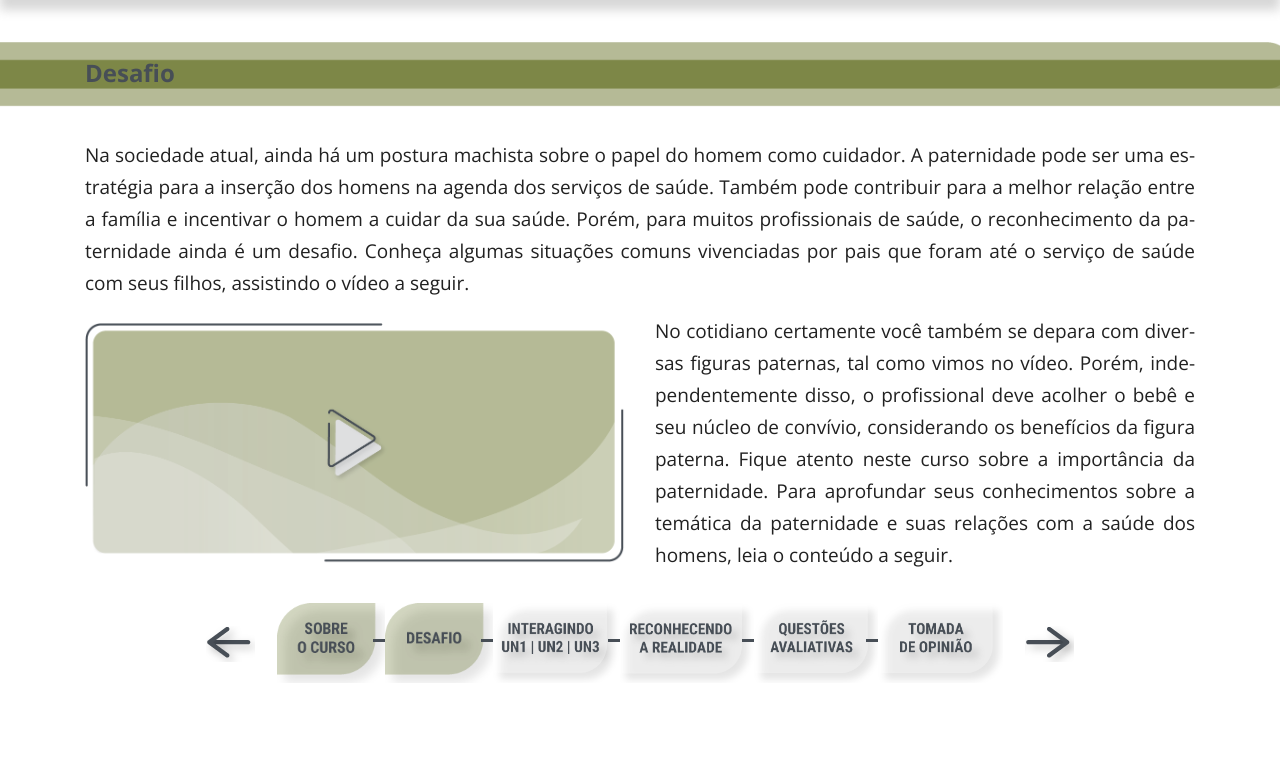
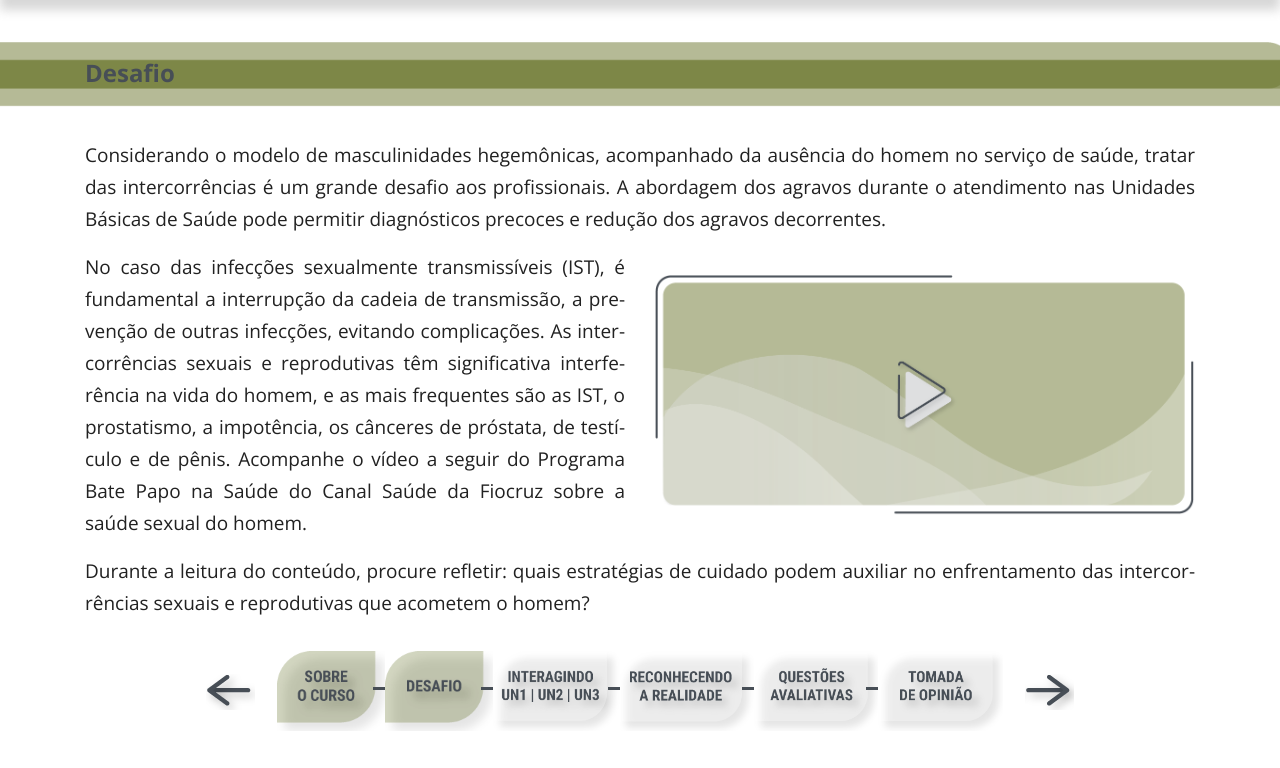
Before and after one commit to materiais-unasus-ufsc/sh-intercorrencias, a website: page src/desafio.html in a window 1280 px wide. Shown: the part 62-830 px from the top of the page. Before the commit the page ends 800 px from the top, so only its background shows below. Drawn offline with nearby package versions, Linux system fonts and the light colour scheme; a web font is replaced by a local one.

Commit message:
Atualiza página 'desafio'

```diff
--- a/src/desafio.html
+++ b/src/desafio.html
@@ -75,33 +75,28 @@
       <div class="row">
         <div class="col-md-12 content">
           <p>
-            Na sociedade atual, ainda há um postura machista sobre o papel do homem como cuidador. A paternidade pode ser uma estratégia para a inserção dos homens na agenda dos serviços de saúde. Também pode contribuir para a melhor relação entre a família e incentivar o homem a cuidar da sua saúde. Porém, para muitos profissionais de saúde, o reconhecimento da paternidade ainda é um desafio. Conheça algumas situações comuns vivenciadas por pais que foram até o serviço de saúde com seus filhos, assistindo o vídeo a seguir.
+            Considerando o modelo de masculinidades hegemônicas, acompanhado da ausência do homem no serviço de saúde, tratar das intercorrências é um grande desafio aos profissionais. A abordagem dos agravos durante o atendimento nas Unidades Básicas de Saúde pode permitir diagnósticos precoces e redução dos agravos decorrentes.
           </p>
+          <div class="row colunas">
+            <div class="col-md-6">
+              <p>
+                No caso das infecções sexualmente transmissíveis (IST), é fundamental a interrupção da cadeia de transmissão, a prevenção de outras infecções, evitando complicações. As intercorrências sexuais e reprodutivas têm significativa interferência na vida do homem, e as mais frequentes são as IST, o prostatismo, a impotência, os cânceres de próstata, de testículo e de pênis. Acompanhe o vídeo a seguir do Programa Bate Papo na Saúde do Canal Saúde da Fiocruz sobre a saúde sexual do homem.
+              </p>
+            </div>
 
-          <div class="row colunas">
-            <div
-            class="col-md-6 d-flex justify-content-center align-items-center"
-            style="position: relative;"
-            >
+            <div class="col-md-6 d-flex justify-content-center align-items-center" style="position: relative;">
               <img
                 src="img/icon--video-color.png"
-                onclick="loadVideo(this, 'player', 'mB4DBE2Pkn4')"
+                onclick="loadVideo(this, 'player', 'nTGAS2hIyoM')"
                 style="width: 100%; cursor: pointer;"
               >
-              <div
-                id="player"
-                style="
-                  width: 100%; height: 300px; display: none;
-                  ">
+              <div id="player" style="width: 100%; height: 300px; display: none;">
               </div>
             </div>
-            <div class="col-md-6 d-flex justify-content-center align-items-center">
-              <p>
-                No cotidiano certamente você também se depara com diversas figuras paternas, tal como vimos no vídeo. Porém, independentemente disso, o profissional deve acolher o bebê e seu núcleo de convívio, considerando os benefícios da figura paterna. Fique atento neste curso sobre a importância da paternidade. Para aprofundar seus conhecimentos sobre a temática da paternidade e suas relações com a saúde dos homens, leia o conteúdo a seguir.
-              </p>
-            </div>
           </div>
-
+          <p>
+            Durante a leitura do conteúdo, procure refletir: quais estratégias de cuidado podem auxiliar no enfrentamento das intercorrências sexuais e reprodutivas que acometem o homem?
+          </p>
         </div>
       </div>
     </section>
```
